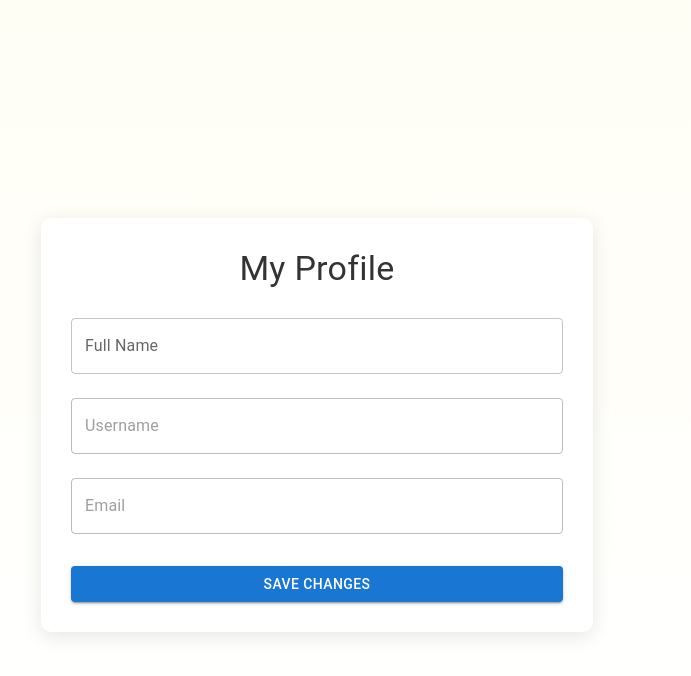
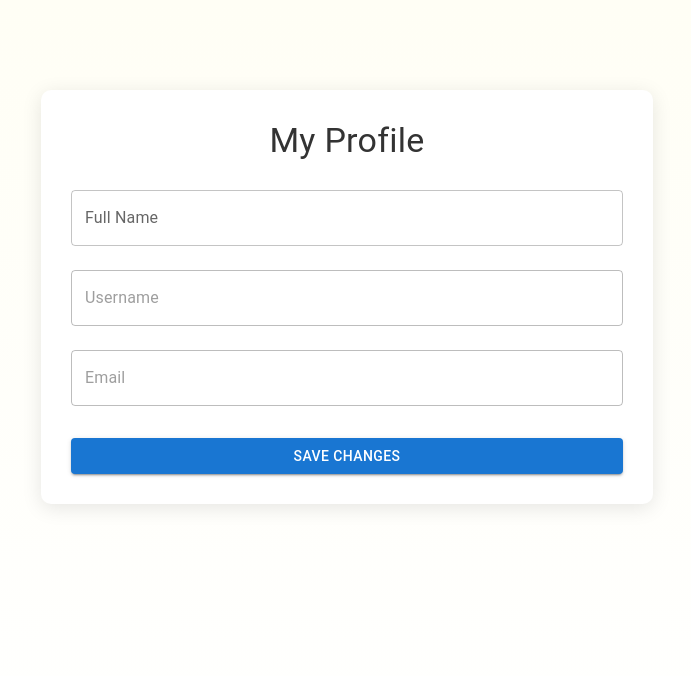
Before and after one commit to rina-hardan/Couponya, a React (Vite) app in the folder client/: page /profile in a window 1280 px wide. Shown: the top 676 px of the page, without its empty margins (323-1014 px from the left). Built offline with nearby package versions, Linux system fonts and the light colour scheme.

Commit message:
finish to style

```diff
--- a/client/src/App.jsx
+++ b/client/src/App.jsx
@@ -32,8 +32,8 @@ function App() {
           <Route path="coupon/:id" element={<Coupon />} />
         </Route>
         <Route path="/AdminHome" element={<AdminHome />}>
-          <Route path="unconfirmed-coupons" element={<UnconfirmedCoupons />} />
-          <Route path="manage-categories" element={<ManageCategories />} />
+          <Route index path="unconfirmed-coupons" element={<UnconfirmedCoupons />} />
+          <Route  path="manage-categories" element={<ManageCategories />} />
         </Route>
         <Route path="/BusinessOwnerHome" element={<BusinessOwnerHome />} >
          <Route index element={<BusinessCouponsManager />} />
--- a/client/src/components/AdminHome.jsx
+++ b/client/src/components/AdminHome.jsx
@@ -3,18 +3,16 @@ import { Outlet, useNavigate } from "react-router-dom";
 import { Box, Button, Typography } from "@mui/material";
 import { Category, CheckCircle } from "@mui/icons-material";
 import logo from "../pic/logo.png";
-import "../css/CustomerHome.css";
+import "../css/AdminHome.css";
 
 export default function AdminHome() {
   const navigate = useNavigate();
 
   return (
-    <div className="home-page">
-      <div className="home-wrapper">
+    <>
       <header className="home-header">
         <img src={logo} alt="Couponya Logo" className="home-logo" />
-
-          <Box className="profile-section" sx={{ flexDirection: "row", gap: 2 }}>
+        <Box className="profile-section" sx={{ display: "flex", gap: 2 }}>
           <Button
             variant="contained"
             startIcon={<CheckCircle />}
@@ -32,10 +30,13 @@ export default function AdminHome() {
         </Box>
       </header>
 
+      <div className="home-page">
+        <div className="home-wrapper">
           <main className="main-content">
             <Outlet />
           </main>
         </div>
       </div>
+    </>
   );
 }
--- a/client/src/components/BusinessOwnerHome.jsx
+++ b/client/src/components/BusinessOwnerHome.jsx
@@ -13,7 +13,7 @@ import { useNavigate, Outlet } from "react-router-dom";
 export default function BusinessOwnerHome() {
   const [anchorEl, setAnchorEl] = useState(null);
   const open = Boolean(anchorEl);
-  const currentUser = JSON.parse(localStorage.getItem("user"));
+  const currentUser = JSON.parse(localStorage.getItem("currentUser"));
   const navigate = useNavigate();
 
   const handleClick = (e) => setAnchorEl(e.currentTarget);
@@ -26,6 +26,7 @@ export default function BusinessOwnerHome() {
   };
 
   return (
+    <div className="home-contianer">
       <div className="home-page">
         <div className="home-wrapper">
           <header className="home-header">
@@ -34,7 +35,7 @@ export default function BusinessOwnerHome() {
             <Box className="profile-section">
               <IconButton onClick={handleClick}>
                 <BusinessCenterIcon sx={{ mr: 1 }} />
-              <Typography>Hello {currentUser?.userName}</Typography>
+                <Typography>{currentUser?.userName}</Typography>
               </IconButton>
 
               <Menu anchorEl={anchorEl} open={open} onClose={handleClose}>
@@ -56,5 +57,6 @@ export default function BusinessOwnerHome() {
           </main>
         </div>
       </div>
+    </div>
   );
 }
--- a/client/src/components/ProfileDetails.jsx
+++ b/client/src/components/ProfileDetails.jsx
@@ -136,7 +136,7 @@ const ProfileDetails = () => {
 
   return (
    <div className="profile-page">
-  <Container maxWidth="sm">
+  <Container maxWidth="sm" >
     <Box className="profile-container">
         <Typography variant="h4" className="profile-title" gutterBottom>
           My Profile
--- a/client/src/components/UnconfirmedCoupons.jsx
+++ b/client/src/components/UnconfirmedCoupons.jsx
@@ -12,6 +12,7 @@ import {
 import { fetchFromServer } from "../api/ServerAPI";
 import CheckIcon from "@mui/icons-material/Check";
 import ErrorOutlineIcon from "@mui/icons-material/ErrorOutline";
+import "../css/UnconfirmedCoupons.css";
 
 const UnconfirmedCoupons = () => {
   const [coupons, setCoupons] = useState([]);
@@ -42,7 +43,6 @@ const UnconfirmedCoupons = () => {
     } catch (error) {
       console.error("Error confirming coupon:", error);
       const message = error.response?.data?.message;
-
       if (Array.isArray(message)) {
         setErrorList(message);
         setErrorMessage("");
@@ -59,19 +59,21 @@ const UnconfirmedCoupons = () => {
   }, []);
 
   return (
-    <Box sx={{ p: 3 }}>
-      <Typography variant="h4" sx={{ mb: 3, fontWeight: "bold" }}>
+    <Box className="unconfirmed-page">
+      <div className="unconfirmed-wrapper">
+        <Typography variant="h4" className="unconfirmed-title">
           קופונים ממתינים לאישור
         </Typography>
 
         {errorMessage && (
-        <Alert severity="error" sx={{ mb: 3 }}>
+          <Alert severity="error" className="unconfirmed-alert">
             {errorMessage}
           </Alert>
         )}
+
         {errorList.length > 0 && (
-        <Alert severity="error" sx={{ width: "100%", mt: 2 }}>
-          <ul style={{ margin: 0, paddingLeft: "20px" }}>
+          <Alert severity="error" className="unconfirmed-alert">
+            <ul>
               {errorList.map((err, idx) => (
                 <li key={idx}>{err.msg || err}</li>
               ))}
@@ -80,19 +82,19 @@ const UnconfirmedCoupons = () => {
         )}
 
         {loading ? (
-        <Box sx={{ textAlign: "center", mt: 5 }}>
+          <Box className="loading-spinner">
             <CircularProgress />
           </Box>
         ) : coupons.length === 0 ? (
-        <Typography textAlign="center" color="text.secondary">
+          <Typography className="no-coupons-text">
             אין קופונים לאישור כרגע.
           </Typography>
         ) : (
           coupons.map((coupon) => (
-          <Card key={coupon.id} sx={{ mb: 2, boxShadow: 3 }}>
+            <Card key={coupon.id} className="coupon-card">
               <CardContent>
                 <Typography variant="h6">{coupon.title}</Typography>
-              <Typography variant="body2" color="text.secondary" sx={{ mb: 1 }}>
+                <Typography variant="body2" className="coupon-description">
                   {coupon.description}
                 </Typography>
                 <Typography variant="body2">
@@ -116,6 +118,7 @@ const UnconfirmedCoupons = () => {
             </Card>
           ))
         )}
+      </div>
     </Box>
   );
 };
--- /dev/null
+++ b/client/src/css/AdminHome.css
@@ -0,0 +1,27 @@
+ .home-page {
+  background: linear-gradient(to bottom, #fffef5, #ffffff);
+  min-height: 100vh;
+  padding: 0;
+  margin: 0;
+}
+
+
+.home-wrapper {
+  width: 100%;
+  margin: 0;
+  padding-bottom: 60px;
+  font-family: 'Segoe UI', Tahoma, Geneva, Verdana, sans-serif;
+}
+
+.home-header {
+  position: sticky;
+  top: 0;
+  z-index: 10;
+  width: 100vw; /* לא 100% אלא 100vw = כל רוחב המסך */
+  display: flex;
+  justify-content: space-between;
+  align-items: center;
+  padding: 10px 10px;
+  background-color: #fff;
+  box-shadow: 0 2px 6px rgba(0, 0, 0, 0.08);
+}
--- a/client/src/css/BusinessOwnerHome.css
+++ b/client/src/css/BusinessOwnerHome.css
@@ -1,3 +1,18 @@
+.home-contianer{
+    background: linear-gradient(to bottom, #fffef5, #ffffff);
+  width: 100%;
+  padding: 40px 0;
+  display: flex;
+  justify-content: center;
+  position: absolute;
+  top:0;
+  bottom: 0;
+  left: 0;
+  right: 0;
+}
+
+
+
 .home-page {
   min-height: 100%;
   display: flex;
--- a/client/src/css/ProfileDetails.css
+++ b/client/src/css/ProfileDetails.css
@@ -1,17 +1,19 @@
 .profile-page {
+  display: flex;
+  justify-content: center;       /* מרכז לרוחב */
+  align-items: start;            /* מתחיל מגובה עליון */
+  min-height: 100vh;             /* תופס את כל הגובה */
+  background: linear-gradient(to bottom, #fffef5, #ffffff);
+  padding: 40px 20px;
+  box-sizing: border-box;
+  overflow-y: auto;
   position: absolute;
   top: 0;
   left: 0;
   right: 0;
   bottom: 0;
-/* background-color: #12002b; */
-  background: linear-gradient(to bottom, #fffef5, #ffffff);
-  display: flex;
-  justify-content: center;
-  align-items: center;
-  z-index: 10;
+  z-index: 10;                   /* לוודא שזה מעל כל תוכן אחר */
 }
-
 
 .profile-container {
   background-color: #ffffff;
@@ -19,6 +21,8 @@
   margin-top: 50px;
   border-radius: 10px;
   box-shadow: 0 4px 20px rgba(0, 0, 0, 0.1);
+  width: 100%;
+  max-width: 600px;
 }
 
 .profile-title {
@@ -39,29 +43,3 @@
 .save-button:hover {
   background-color: #052d56;
 }
-.profile-container {
-  background-color: #ffffff;
-  padding: 30px;
-  margin-top: 50px;
-  border-radius: 10px;
-  box-shadow: 0 4px 20px rgba(0, 0, 0, 0.1);
-}
-
-.profile-title {
-  text-align: center;
-  font-weight: bold;
-  color: #333;
-  margin-bottom: 20px;
-}
-
-.save-button {
-  background-color: #052d56;
-  color: white;
-  font-weight: bold;
-  margin-top: 20px;
-  transition: 0.3s ease;
-}
-
-.save-button:hover {
-  background-color: #052d56;
-}
--- /dev/null
+++ b/client/src/css/UnconfirmedCoupons.css
@@ -0,0 +1,54 @@
+/* .unconfirmed-page {
+  min-height: 100vh;
+  background-color: #fffef5;
+  padding: 30px 20px;
+  display: flex;
+  justify-content: center;
+    position: absolute;
+    top:0;
+    bottom: 0;
+    left: 0;
+    right: 0;
+    overflow-y: auto;
+}
+
+.unconfirmed-wrapper {
+  width: 100%;
+  max-width: 1000px;
+  font-family: 'Segoe UI', Tahoma, Geneva, Verdana, sans-serif;
+}
+
+.unconfirmed-title {
+  text-align: center;
+  font-weight: bold;
+  margin-bottom: 30px;
+}
+
+.unconfirmed-alert {
+  margin-bottom: 20px;
+}
+
+.loading-spinner {
+  text-align: center;
+  margin-top: 50px;
+}
+
+.no-coupons-text {
+  text-align: center;
+  color: #666;
+  margin-top: 30px;
+}
+
+.coupon-card {
+  margin-bottom: 20px;
+  box-shadow: 0 4px 20px rgba(0, 0, 0, 0.08);
+}
+
+.coupon-description {
+  margin: 10px 0;
+  color: #555;
+} */
+.coupon-card {
+  margin-bottom: 20px;
+  box-shadow: 0 4px 20px rgba(0, 0, 0, 0.08);
+}
```
Lines whose indentation alone changed are shown as unchanged.
